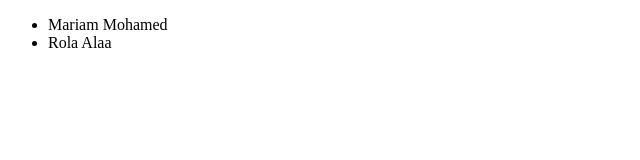
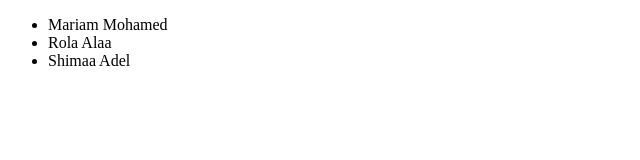
Before and after one commit to Mariam-Anwar02/Day2-Source-control, a plain HTML site: page index.html in a window 1280 px wide. Shown: the whole page, without its empty margins (0-640 px from the left). Drawn offline with Linux system fonts and the light colour scheme.

Commit message:
shimaa edit

```diff
--- a/index.html
+++ b/index.html
@@ -9,6 +9,7 @@
     <ul>
         <li>Mariam Mohamed</li>
         <li>Rola Alaa</li>
+        <li>Shimaa Adel</li>
     </ul>
 </body>
 </html>
```
